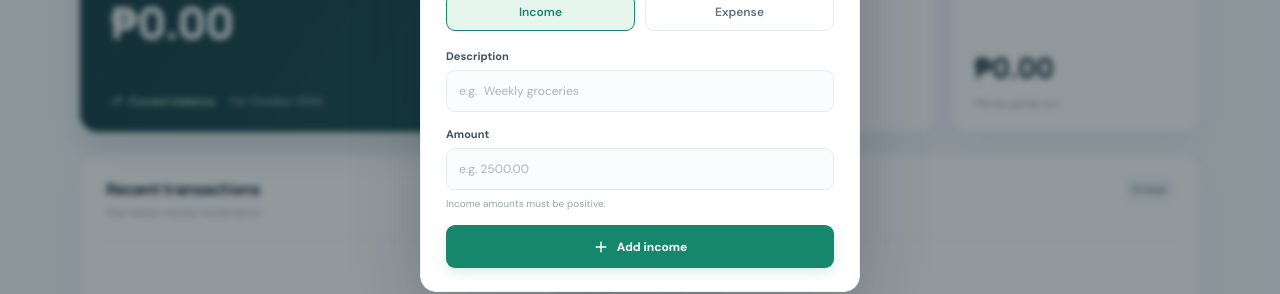
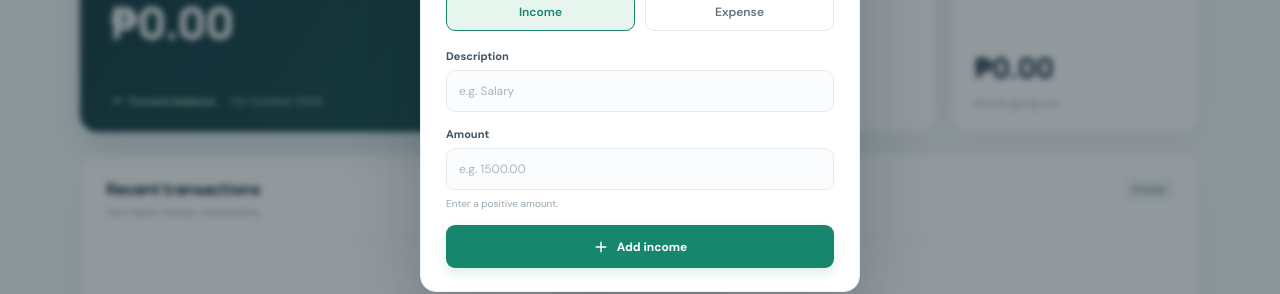
Before and after one commit to EJLF/Penny-Wise, a React (Vite) app: page / in a window 1280 px wide. Both pictures are taken after a click on the button "Add transaction". Shown: the part 320-614 px from the top of the page. Built offline with nearby package versions, Linux system fonts and the light colour scheme.

Commit message:
Handle the negative input in expense

```diff
--- a/src/Components/AddTransaction.tsx
+++ b/src/Components/AddTransaction.tsx
@@ -27,23 +27,18 @@ const AddTransaction = ({
 
   const handleSubmit = (event: FormEvent<HTMLFormElement>) => {
     event.preventDefault()
-    const parsedAmount = Number(amount)
+    const enteredAmount = Number(amount)
+    const parsedAmount =
+      transactionType === 'expense' ? -enteredAmount : enteredAmount
     const description = formatDescription(text.trim())
 
     if (
       !description ||
-      !amount ||
-      !Number.isFinite(parsedAmount) ||
-      parsedAmount === 0 ||
-      (transactionType === 'income' && parsedAmount < 0) ||
-      (transactionType === 'expense' && parsedAmount > 0)
+      !Number.isFinite(enteredAmount) ||
+      enteredAmount <= 0
     ) {
       setError(
-        transactionType === 'income'
-          ? 'Enter a description and a positive amount.'
-          : transactionType === 'expense'
-            ? 'Enter a description and a negative amount.'
-          : 'Enter a description and a non-zero amount.',
+        'Enter a description and a positive amount.',
       )
       return
     }
@@ -117,7 +112,7 @@ const AddTransaction = ({
             type="text"
             value={text}
             onChange={(event) => setText(formatDescription(event.target.value))}
-            placeholder="e.g.  Weekly groceries"
+            placeholder={transactionType === 'income' ? 'e.g. Salary' : 'e.g.  Weekly groceries'}
             autoComplete="off"
           />
         </div>
@@ -127,17 +122,16 @@ const AddTransaction = ({
             id="transaction-amount"
             type="number"
             step="0.01"
-            min={transactionType === 'income' ? '0.01' : undefined}
-            max={transactionType === 'expense' ? '-0.01' : undefined}
+            min="0.01"
             value={amount}
             onChange={(event) => setAmount(event.target.value)}
-            placeholder={transactionType === 'income' ? 'e.g. 2500.00' : 'e.g. -45.00'}
+            placeholder={transactionType === 'income' ? 'e.g. 1500.00' : 'e.g. 1500.00'}
             inputMode="decimal"
           />
           <p className="form-hint">
             {transactionType === 'income'
-              ? 'Income amounts must be positive.'
-              : 'Expense amounts must be negative.'}
+              ? 'Enter a positive amount.'
+              : 'Enter a positive amount; it will be recorded as an expense.'}
           </p>
         </div>
         {error && <p className="form-error" role="alert">{error}</p>}
```
